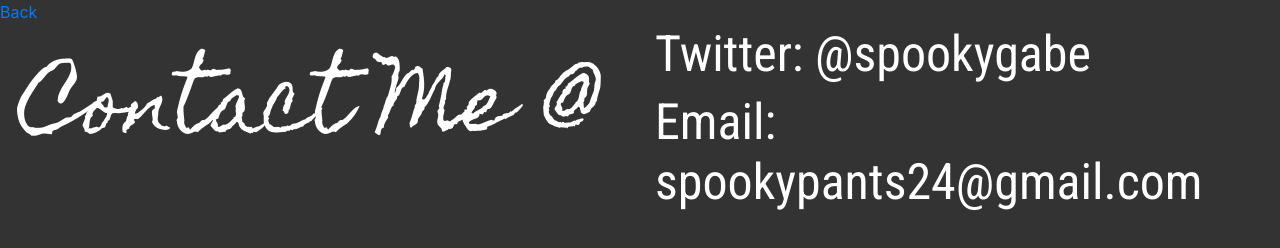
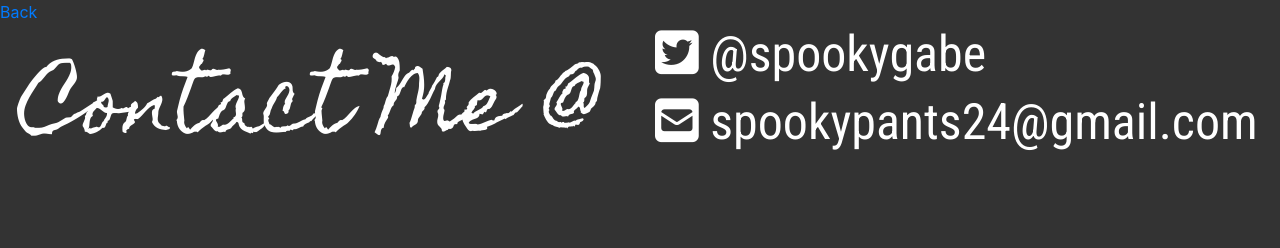
Before and after one commit to spookypants/portfolio, a plain HTML site: page contact.html in a window 1280 px wide. Drawn offline with nearby package versions, Linux system fonts and the light colour scheme.

Commit message:
update icons

```diff
--- a/contact.html
+++ b/contact.html
@@ -11,6 +11,7 @@
     <script src="https://stackpath.bootstrapcdn.com/bootstrap/4.3.1/js/bootstrap.min.js" integrity="sha384-JjSmVgyd0p3pXB1rRibZUAYoIIy6OrQ6VrjIEaFf/nJGzIxFDsf4x0xIM+B07jRM" crossorigin="anonymous"></script>
     <link href="https://fonts.googleapis.com/css?family=Arimo|Homemade+Apple&display=swap" rel="stylesheet">
     <link href="https://fonts.googleapis.com/css?family=Roboto+Condensed&display=swap" rel="stylesheet">
+    <script src="https://kit.fontawesome.com/61c3fde754.js"></script>
     <link rel="stylesheet" href="./style.css" type="text/css"/>
 
 </head>
@@ -21,8 +22,8 @@
             <h1>Contact Me @</h1>
         </div>
         <div class="col-md-6 contact">
-            <h3>Twitter: @spookygabe</h3>
-            <h3>Email: spookypants24@gmail.com</h3>
+            <h3><i class="fab fa-twitter-square"></i> @spookygabe</h3>
+            <h3><i class="fas fa-envelope-square"></i> spookypants24@gmail.com</h3>
         </div>
     </div>
 
```
